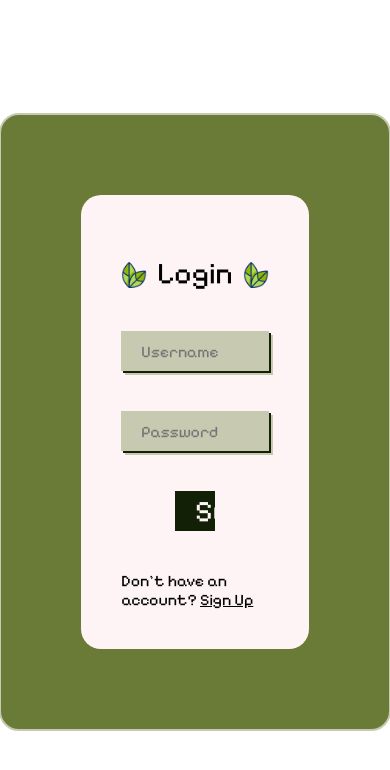
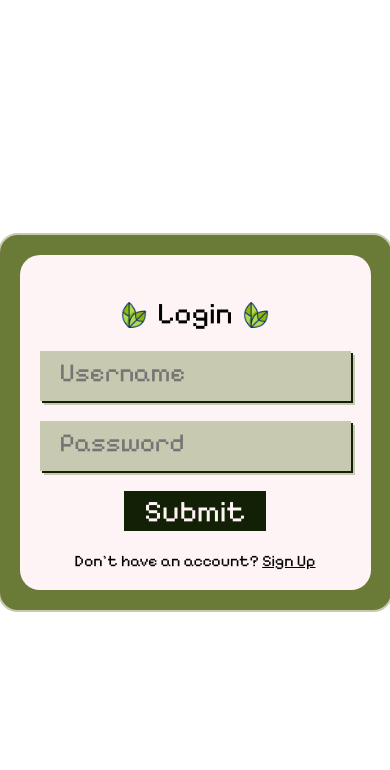
Before and after one commit to OpsEclipse/To-do-react, a React (Vite) app in the folder client/: page /#/login in a window 390 px wide. Shown: the top 770 px of the page. Built offline with nearby package versions, Linux system fonts and the light colour scheme.

Commit message:
bug fixes

```diff
--- a/client/src/index.css
+++ b/client/src/index.css
@@ -335,19 +335,20 @@ footer{
   .searchBar {
     width: 100%;
     padding: 0 10px;
-    height: 40px;
+    height: 50px;
     border-radius: 30px 0 0 30px;
   }
 
   .addTaskSec button {
     align-self: center;
     width: 20%;
-    border-radius: 0 30px 30px 0;
     height: 40px;
-    padding: 0 4px 4px 0;
+    padding: 0 1px 1px 0;
+    margin-left: 20px !important;
   }
   .search {
     font-size: medium;
+    height: 34px;
   }
   .app button {
     width: 40px;
@@ -358,4 +359,25 @@ footer{
   footer{
     margin: 20px;
   }
+  .submit-btn {
+    width: fit-content !important;
+    margin: 0;
+  }
+  .login-container {
+    width: 90vw;
+    height: fit-content;
+    padding: 20px;
+    gap: 20px;
+    justify-content: center;
+  }
+  .login.app{
+    padding: 20px;
+  }
+  .login.textInput{
+    height: 50px;
+  }
+  .login.textInput input {
+    font-size: 26px;
+    padding: 10px 0 0 20px;
+  }
 }
```
